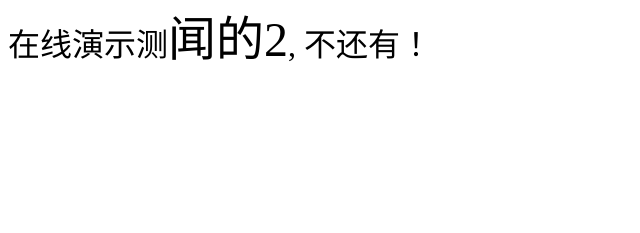
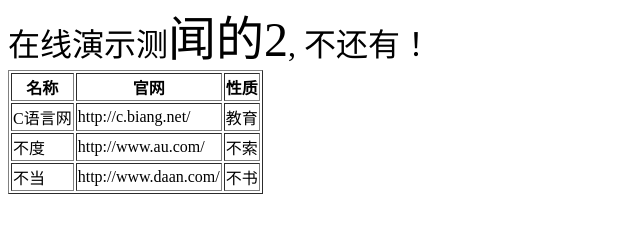
Before and after one commit to henry3340/henry3340.github.io, a plain HTML site: page index.html in a window 1280 px wide. Shown: the part 473-706 px from the top of the page, without its empty margins (0-640 px from the left). Drawn offline with Linux system fonts and the light colour scheme.

Commit message:
Update index.html
Signed-off-by: henry3340 <115220080+henry3340@users.noreply.github.com>

```diff
--- a/index.html
+++ b/index.html
@@ -11,11 +11,33 @@
     <p>后天测试，</p>
     <img src="https://up.36992.com/pic/ce/61/9b/ce619b986863ef8aa87d61e824287b66.jpg?v=3.994" alt="C语言Logo"> <br>
 
-
-
-
     <font size="6">在线演示测<font size="9">闻的2</font>,
 
     不还有！</font>
+
+<table border="1">
+   <tr>
+     <th>名称</th>
+     <th>官网</th>
+     <th>性质</th>
+   </tr>
+   <tr>
+     <td>C语言网</td>
+     <td>http://c.biang.net/</td>
+     <td>教育</td>
+   </tr>
+    <tr>
+     <td>不度</td>
+     <td>http://www.au.com/</td>
+     <td>不索</td>
+     </tr>
+   <tr>
+      <td>不当</td>
+     <td>http://www.daan.com/</td>
+      <td>不书</td>
+    </tr>
+</table>
+
+
 </body>
 </html>
```
